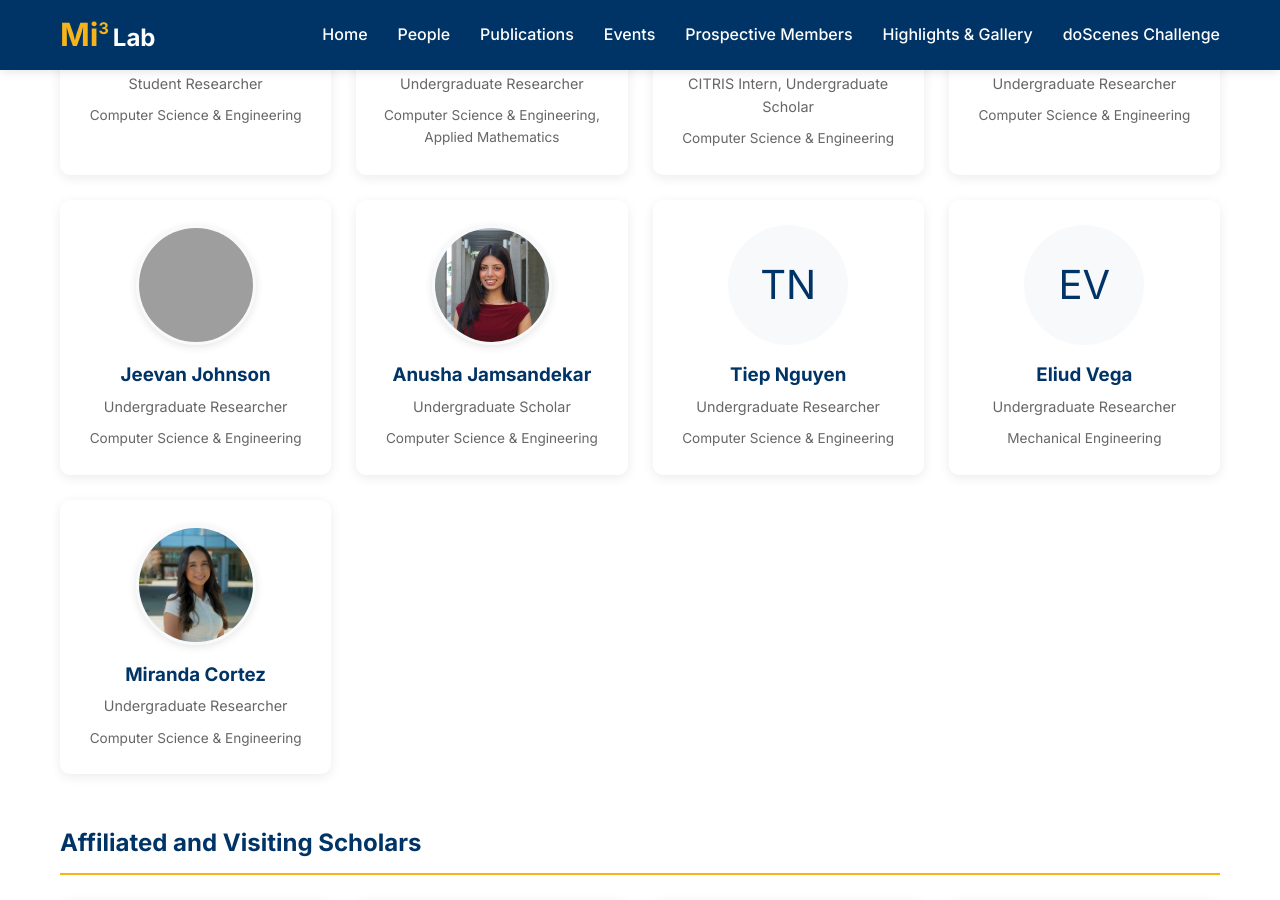
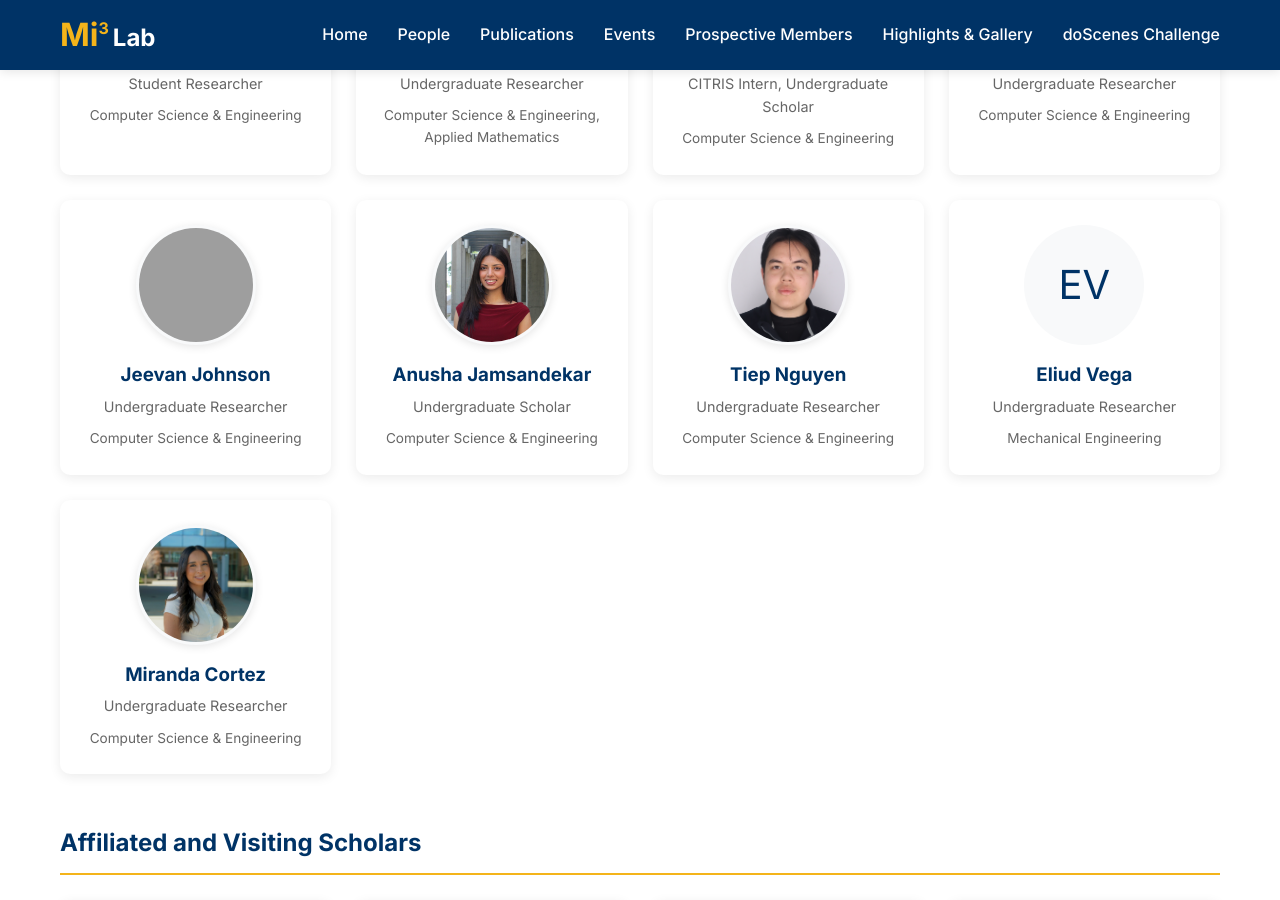
Before and after one commit to Mi3-Lab/mi3-lab.github.io, a Jekyll site: the page built from people.html, in a window 1280 px wide and 900 px high, scrolled down 1729 px. Built offline with Jekyll 4.4.1, drawn with Linux system fonts in a browser that asks for light colours; grey boxes are pictures that could not be loaded.

Commit message:
Use photo for Tiep Nguyen on people page

```diff
--- a/people.html
+++ b/people.html
@@ -129,7 +129,7 @@ title: People
       </div>
 
       <div class="person-card">
-        <div class="person-avatar">TN</div>
+        <img src="/assets/images/people/tiep.jpg" alt="Tiep Nguyen" class="person-avatar">
         <h3>Tiep Nguyen</h3>
         <p class="role">Undergraduate Researcher</p>
         <p class="affiliation">Computer Science & Engineering</p>
```
Also changed, not shown: assets/images/people/tiep.jpg (added).
